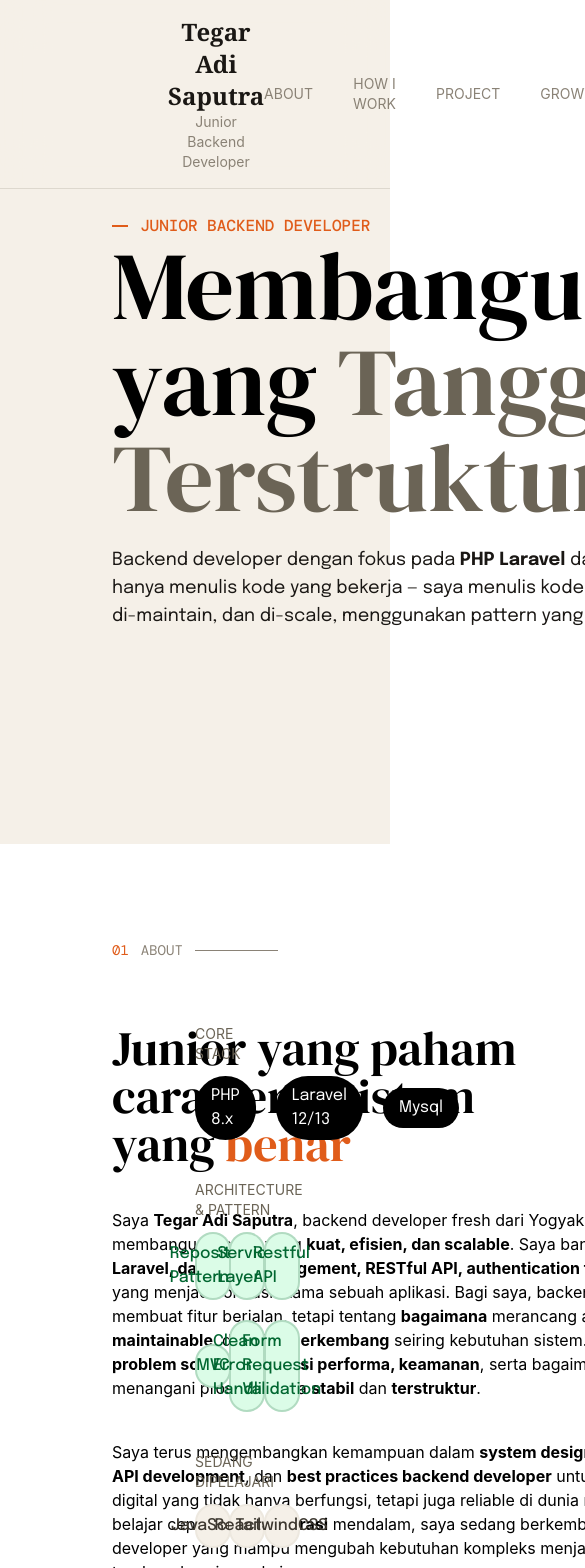
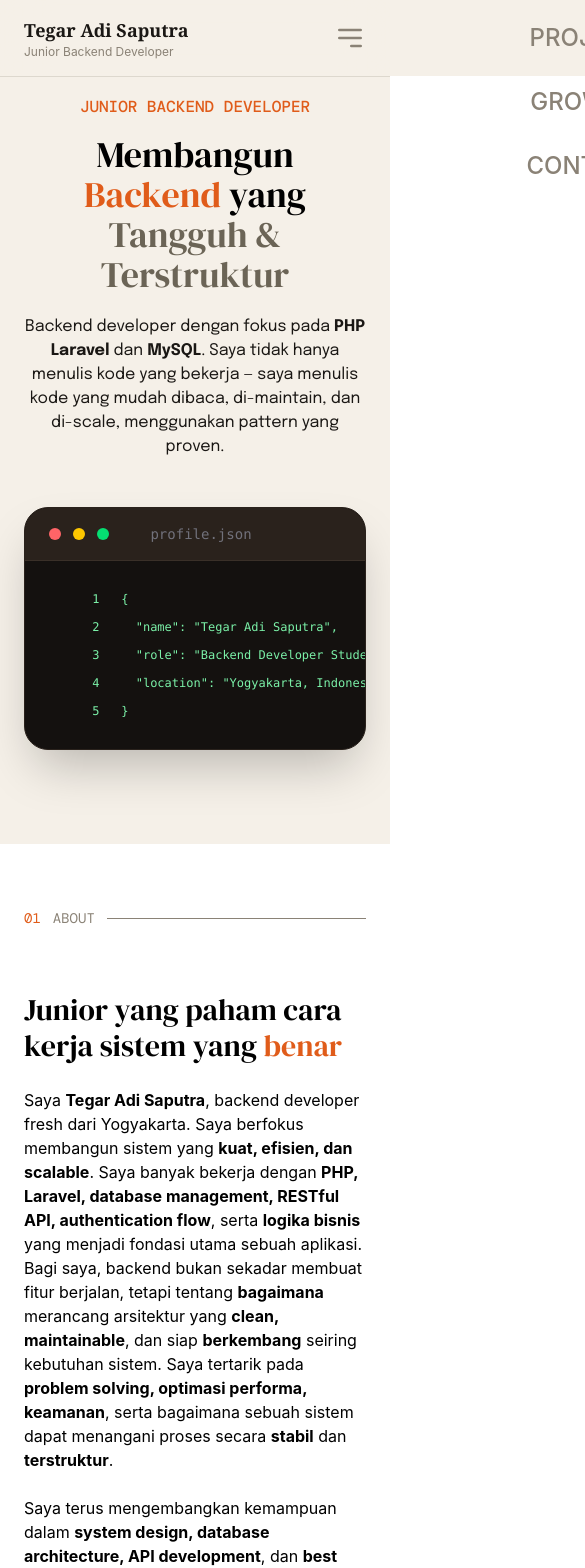
Before and after one commit to tegaradisaputra/tegaradisaputra.github.io, a React (Vite) app: page / in a window 390 px wide. Shown: the top 1568 px of the page, 585 px wide, since content can reach past the window. Built offline with nearby package versions, Linux system fonts and the light colour scheme.

Commit message:
fix: responsif

```diff
--- a/src/components/About.jsx
+++ b/src/components/About.jsx
@@ -3,7 +3,7 @@ import React from 'react'
 export default function About() {
   return (
     <>
-      <section id='about' className='py-24 px-28 flex justify-between items-center bg-surface'>
+      <section id='about' className='py-16 md:py-24 px-6 md:px-12 lg:px-28 flex flex-col lg:flex-row justify-between items-center bg-surface'>
         <div className='w-full'>
 
           <div className="flex justify-start mb-16 items-center gap-3 text-text-muted text-sm font-family-mono">
@@ -11,22 +11,22 @@ export default function About() {
                 <hr className='flex-1 border-t border-text-muted bordesm'/>
           </div>
 
-          <div className="grid grid-cols-2">
+          <div className="grid grid-cols-1 lg:grid-cols-2 gap-12 lg:gap-20">
             <div className="flex flex-col">
-              <h3 className='font-family-serif font-medium text-5xl w-md'>Junior yang paham cara kerja sistem yang <span className='text-accent'>benar</span></h3>
+              <h3 className='font-family-serif font-medium text-3xl md:text-5xl max-w-md'>Junior yang paham cara kerja sistem yang <span className='text-accent'>benar</span></h3>
 
-              <p className='mt-10 w-2xl'>
+              <p className='mt-6 md:mt-10 max-w-2xl'>
                 Saya <span className='font-bold'>Tegar Adi Saputra</span>, backend developer fresh dari Yogyakarta. Saya berfokus membangun sistem yang <span className='font-bold'>kuat, efisien, dan scalable</span>. Saya banyak bekerja dengan <span className='font-bold'>PHP, Laravel, database management, RESTful API, authentication flow</span>, serta <span className='font-bold'>logika bisnis</span> yang menjadi fondasi utama sebuah aplikasi.
                 Bagi saya, backend bukan sekadar membuat fitur berjalan, tetapi tentang <span className="font-bold">bagaimana</span> merancang arsitektur yang <span className="font-bold">clean, maintainable</span>, dan siap <span className="font-bold">berkembang</span> seiring kebutuhan sistem. Saya tertarik pada <span className='font-bold'>problem solving, optimasi performa, keamanan</span>, serta bagaimana sebuah sistem dapat menangani proses secara <span className='font-bold'>stabil</span> dan <span className='font-bold'>terstruktur</span>.
               </p>
 
-              <p className='mt-10 w-2xl'>
+              <p className='mt-6 md:mt-10 max-w-2xl'>
                 Saya terus mengembangkan kemampuan dalam <span className='font-bold'>system design, database architecture, API development</span>, dan <span className="font-bold">best practices backend developer</span> untuk membangun solusi digital yang tidak hanya berfungsi, tetapi juga reliable di dunia nyata.
                 Dengan <span className='font-bold'>mindset</span> belajar cepat dan <span className='font-bold'>eksplorasi</span> mendalam, saya sedang berkembang menjadi backend developer yang mampu mengubah kebutuhan kompleks menjadi sistem yang solid, terukur, dan siap pakai.
               </p>
 
-              <div className="mt-10 border border-accent rounded-md p-4 w-2xl bg-accent-soft ">
-                <p className='text-text'><span className='text-accent font-medium'>Jujur soal skill level:</span> Saya junior yang baru memulai karir, tapi saya memahami <span className='italic'>mengapa</span> sebuah pattern digunakan,  bukan hanya cara menggunakannya. Saya cepat belajar dan sangat eager untuk berkembang.
+              <div className="mt-8 md:mt-10 border border-accent rounded-md p-4 max-w-2xl bg-accent-soft ">
+                <p className='text-text text-sm md:text-base'><span className='text-accent font-medium'>Jujur soal skill level:</span> Saya junior yang baru memulai karir, tapi saya memahami <span className='italic'>mengapa</span> sebuah pattern digunakan,  bukan hanya cara menggunakannya. Saya cepat belajar dan sangat eager untuk berkembang.
                 </p>
               </div>
             </div>
@@ -35,7 +35,7 @@ export default function About() {
 
               <div className="mb-10">
                 <p className='text-sm text-code-muted mb-3'>CORE STACK</p>
-                <div className="flex justify-start items-center gap-5 font-family-sans">
+                <div className="flex flex-wrap justify-start items-center gap-3 md:gap-5 font-family-sans text-xs md:text-sm">
                   <p className='bg-black text-surface py-2 px-4 rounded-full'>PHP 8.x</p>
                   <p className='bg-black text-surface py-2 px-4 rounded-full'>Laravel 12/13</p>
                   <p className='bg-black text-surface py-2 px-4 rounded-full'>Mysql</p>
@@ -46,33 +46,22 @@ export default function About() {
 
                 <p className='text-sm text-code-muted mb-3'>ARCHITECTURE & PATTERN</p>
 
-                <div className="grid grid-cols-3 justify-start items-center gap-5 font-family-sans">
-
+                <div className="grid grid-cols-1 sm:grid-cols-2 md:grid-cols-3 justify-start items-center gap-3 md:gap-5 font-family-sans text-xs md:text-sm">
                   <p className='bg-green-100 border-2 w-full flex justify-center items-center  border-green-900/20 text-green-800 font-medium py-2 px-4 rounded-full'>Repository Pattern</p>
-
                   <p className='bg-green-100 border-2 w-full flex justify-center items-center border-green-900/20 text-green-800 font-medium py-2 px-4 rounded-full'>Service Layer</p>
-
                   <p className='bg-green-100 border-2 w-full flex justify-center items-center border-green-900/20 text-green-800 font-medium py-2 px-4 rounded-full'>Restful API</p>
-
                   <p className='bg-green-100 border-2 w-full flex justify-center items-center border-green-900/20 text-green-800 font-medium py-2 px-4 rounded-full'>MVC</p>
-
                   <p className='bg-green-100 border-2 w-full flex justify-center items-center border-green-900/20 text-green-800 font-medium py-2 px-4 rounded-full'>Clean Error Handling</p>
-
-                  <p className='bg-green-100 border-2 w-full flex justify-center items-center border-green-900/20 text-green-800 font-medium py-2 px-4 rounded-full'>Form Request Validation</p>
-
+                  <p className='bg-green-100 border-2 w-full flex justify-center items-center border-green-900/20 text-green-800 font-medium py-2 px-4 rounded-full text-center'>Form Request Validation</p>
                 </div>
               </div>
 
               <div className="mb-10">
                 <p className='text-sm text-code-muted mb-3'>SEDANG DIPELAJARI</p>
-                <div className="grid grid-cols-3 justify-start items-center gap-5 font-family-sans">
-
+                <div className="grid grid-cols-2 md:grid-cols-3 justify-start items-center gap-3 md:gap-5 font-family-sans text-xs md:text-sm">
                   <p className='bg-background border-2 w-full flex justify-center items-center  border-background-secondary text-text-secondary font-medium py-2 px-4 rounded-full'>JavaScript</p>
-
                   <p className='bg-background border-2 w-full flex justify-center items-center  border-background-secondary text-text-secondary font-medium py-2 px-4 rounded-full'>ReactJS</p>
-
                   <p className='bg-background border-2 w-full flex justify-center items-center  border-background-secondary text-text-secondary font-medium py-2 px-4 rounded-full'>TailwindCSS</p>
-
                 </div>
               </div>
 
--- a/src/components/Footer.jsx
+++ b/src/components/Footer.jsx
@@ -2,7 +2,7 @@ import React from "react";
 
 export default function Footer() {
   return (
-    <footer className="w-full border-t border-zinc-800 bg-[#0f0b08] px-6 md:px-16 lg:px-24 py-8">
+    <footer className="w-full border-t border-zinc-800 bg-[#0f0b08] px-6 md:px-12 lg:px-28 py-8">
       <div className="max-w-7xl mx-auto flex flex-col md:flex-row items-center justify-between gap-4">
         <div className="text-center md:text-left">
           <p className="text-sm text-zinc-500">
--- a/src/components/Growth.jsx
+++ b/src/components/Growth.jsx
@@ -52,7 +52,7 @@ export default function Growth() {
   };
 
   return (
-    <section id="growth" className="w-full bg-[#f5f1e8] px-6 py-16 md:px-16 lg:px-24 text-[#1d1b19]">
+    <section id="growth" className="w-full bg-[#f5f1e8] px-6 md:px-12 lg:px-28 py-16 md:py-24 text-[#1d1b19]">
       <div className="max-w-7xl mx-auto">
         <div className="flex items-center gap-4 mb-16">
           <span className="text-xs tracking-[0.35em] uppercase text-[#d46a3a] font-medium">
@@ -67,27 +67,27 @@ export default function Growth() {
         <div className="grid grid-cols-1 lg:grid-cols-2 gap-16">
           <div className="flex flex-col justify-between">
             <div>
-              <h2 className="text-5xl md:text-6xl font-serif font-semibold leading-[1.05] tracking-tight max-w-xl">
+              <h2 className="text-3xl md:text-6xl font-serif font-semibold leading-[1.05] tracking-tight max-w-xl">
                 Junior yang tahu
-                <br />
+                <br className="hidden md:block" />
                 apa yang belum
-                <br />
+                <br className="hidden md:block" />
                 <span className="italic text-[#d46a3a] font-medium">
                   dia tahu.
                 </span>
               </h2>
 
-              <p className="mt-10 text-lg text-neutral-700 leading-relaxed max-w-xl">
+              <p className="mt-6 md:mt-10 text-base md:text-lg text-neutral-700 leading-relaxed max-w-xl">
                 Saya percaya bahwa developer yang baik adalah yang jujur soal
                 gap skill-nya. Ini adalah roadmap belajar saya saat ini –
                 transparan dan terus bergerak maju.
               </p>
             </div>
 
-            <div className="mt-14 border border-neutral-300 rounded-xl p-6 bg-[#f8f4ec] max-w-2xl">
+            <div className="mt-10 md:mt-14 border border-neutral-300 rounded-xl p-6 bg-[#f8f4ec] max-w-2xl">
               <div className="flex gap-4">
-                <span className="text-2xl">🎯</span>
-                <p className="text-base leading-relaxed text-neutral-800">
+                <span className="text-xl md:text-2xl">🎯</span>
+                <p className="text-sm md:text-base leading-relaxed text-neutral-800">
                   Target saya dalam 6 bulan - 1 tahun ke depan: membangun aplikasi fullstack
                   yang solid dengan Laravel + React.js, memahami JavaScript lebih
                   dalam untuk frontend modern, menggunakan Docker untuk workflow
@@ -111,10 +111,10 @@ export default function Growth() {
                 </div>
 
                 <div>
-                  <h3 className="text-2xl font-semibold tracking-tight">
+                  <h3 className="text-xl md:text-2xl font-semibold tracking-tight">
                     {item.title}
                   </h3>
-                  <p className="mt-1 text-neutral-500 text-base leading-relaxed">
+                  <p className="mt-1 text-neutral-500 text-sm md:text-base leading-relaxed">
                     {item.desc}
                   </p>
                 </div>
--- a/src/components/Header.jsx
+++ b/src/components/Header.jsx
@@ -1,6 +1,8 @@
-import React from 'react'
+import React, { useState } from 'react'
 
 export default function Header() {
+  const [isMenuOpen, setIsMenuOpen] = useState(false)
+
   const navItems = [
     { label: 'ABOUT', id: 'about' },
     { label: 'HOW I WORK', id: 'how-i-work' },
@@ -11,27 +13,28 @@ export default function Header() {
 
   const scrollToSection = (id) => {
     const section = document.getElementById(id)
-
     if (section) {
       section.scrollIntoView({
         behavior: 'smooth',
         block: 'start',
       })
+      setIsMenuOpen(false)
     }
   }
 
   return (
-    <header className="flex justify-between items-center w-full bg-background/80 backdrop-blur-xl px-42 py-4 border-b border-border z-50 fixed top-0">
-      <div className="logo flex flex-col text-center">
-        <h2 className="font-bold text-text font-serif text-2xl">
+    <header className="flex justify-between items-center w-full bg-background/80 backdrop-blur-xl px-6 md:px-12 lg:px-28 py-4 border-b border-border z-50 fixed top-0">
+      <div className="logo flex flex-col">
+        <h2 className="font-bold text-text font-serif text-lg md:text-2xl">
           Tegar Adi Saputra
         </h2>
-        <h3 className="text-sm text-text-muted">
+        <h3 className="text-xs md:text-sm text-text-muted">
           Junior Backend Developer
         </h3>
       </div>
 
-      <nav className="flex justify-center items-center font-sans gap-10 text-sm text-text-muted">
+      {/* Desktop Navigation */}
+      <nav className="hidden lg:flex justify-center items-center font-sans gap-10 text-sm text-text-muted">
         {navItems.map((item) => (
           <button
             key={item.id}
@@ -42,6 +45,43 @@ export default function Header() {
           </button>
         ))}
       </nav>
+
+      {/* Mobile Menu Button */}
+      <button
+        className="lg:hidden text-text-muted focus:outline-none"
+        onClick={() => setIsMenuOpen(!isMenuOpen)}
+      >
+        {isMenuOpen ? (
+          <svg xmlns="http://www.w3.org/2000/svg" className="h-8 w-8" fill="none" viewBox="0 0 24 24" stroke="currentColor">
+            <path strokeLinecap="round" strokeLinejoin="round" strokeWidth={2} d="M6 18L18 6M6 6l12 12" />
+          </svg>
+        ) : (
+          <svg xmlns="http://www.w3.org/2000/svg" className="h-8 w-8" fill="none" viewBox="0 0 24 24" stroke="currentColor">
+            <path strokeLinecap="round" strokeLinejoin="round" strokeWidth={2} d="M4 6h16M4 12h16m-7 6h7" />
+          </svg>
+        )}
+      </button>
+
+      {/* Mobile Navigation Overlay */}
+      <div className={`fixed inset-0 bg-background z-[60] flex flex-col items-center justify-center gap-8 transition-transform duration-300 ease-in-out lg:hidden ${isMenuOpen ? 'translate-x-0' : 'translate-x-full'}`}>
+        <button
+          className="absolute top-6 right-6 text-text-muted"
+          onClick={() => setIsMenuOpen(false)}
+        >
+          <svg xmlns="http://www.w3.org/2000/svg" className="h-10 w-10" fill="none" viewBox="0 0 24 24" stroke="currentColor">
+            <path strokeLinecap="round" strokeLinejoin="round" strokeWidth={2} d="M6 18L18 6M6 6l12 12" />
+          </svg>
+        </button>
+        {navItems.map((item) => (
+          <button
+            key={item.id}
+            onClick={() => scrollToSection(item.id)}
+            className="text-2xl font-medium text-text-muted hover:text-accent transition-colors duration-300"
+          >
+            {item.label}
+          </button>
+        ))}
+      </div>
     </header>
   )
 }
--- a/src/components/Hero.jsx
+++ b/src/components/Hero.jsx
@@ -4,19 +4,19 @@ import profilePhoto from '../assets/photos/pp.jpeg'
 export default function Hero() {
   return (
     <>
-        <section className='h-screen flex justify-between items-center px-28 bg-background'>
-            <div className="">
-              <div className="flex justify-start items-center gap-3 text-accent font-medium font-family-mono">
-                <div className='border w-4'></div>
+        <section className='min-h-screen lg:h-screen flex flex-col lg:flex-row justify-center lg:justify-between items-center px-6 md:px-12 lg:px-28 py-20 lg:py-0 bg-background gap-12 lg:gap-0'>
+            <div className="flex flex-col items-center lg:items-start text-center lg:text-left">
+              <div className="flex justify-center lg:justify-start items-center gap-3 text-accent font-medium font-family-mono mb-4 lg:mb-0">
+                <div className='border w-4 hidden lg:block'></div>
                 JUNIOR BACKEND DEVELOPER
               </div>
 
-              <h2 className='text-8xl font-medium text-left font-family-serif w-5xl'>Membangun <span className='text-accent'>Backend</span> yang <span className='text-code-muted'>Tangguh & Terstruktur</span></h2>
+              <h2 className='text-4xl md:text-6xl lg:text-8xl font-medium font-family-serif max-w-5xl'>Membangun <span className='text-accent'>Backend</span> yang <span className='text-code-muted'>Tangguh & Terstruktur</span></h2>
 
-              <p className='text-lg text-text font-family-sans w-2xl mt-5'>Backend developer dengan fokus pada <span className='font-bold'>PHP Laravel </span>dan <span className='font-bold'>MySQL</span>. Saya tidak hanya menulis kode yang bekerja — saya menulis kode yang mudah dibaca, di-maintain, dan di-scale, menggunakan pattern yang proven.</p>
+              <p className='text-base md:text-lg text-text font-family-sans max-w-2xl mt-5'>Backend developer dengan fokus pada <span className='font-bold'>PHP Laravel </span>dan <span className='font-bold'>MySQL</span>. Saya tidak hanya menulis kode yang bekerja — saya menulis kode yang mudah dibaca, di-maintain, dan di-scale, menggunakan pattern yang proven.</p>
             </div>
 
-            <div className="w-full max-w-3xl rounded-3xl overflow-hidden shadow-2xl border border-[#2a221c] bg-[#14110f]">
+            <div className="w-full lg:max-w-3xl rounded-3xl overflow-hidden shadow-2xl border border-[#2a221c] bg-[#14110f]">
               <div className="flex items-center justify-between px-6 py-4 bg-[#2a221c] border-b border-[#3a3028]">
                 <div className="flex gap-3">
                   <span className="w-3 h-3 rounded-full bg-red-400"></span>
@@ -31,7 +31,7 @@ export default function Hero() {
                 <div className="w-12"></div>
               </div>
 
-              <div className="p-8 md:p-10 font-mono text-sm md:text-lg leading-9 overflow-x-auto">
+              <div className="p-6 md:p-10 font-mono text-xs md:text-lg leading-7 md:leading-9 overflow-x-auto">
                 <pre className="text-green-300">
       {`      1   {
       2     "name": "Tegar Adi Saputra",
--- a/src/components/Projects.jsx
+++ b/src/components/Projects.jsx
@@ -2,7 +2,7 @@ import React from "react";
 
 export default function Projects() {
   return (
-    <section id="project" className="py-24 px-28 bg-surface">
+    <section id="project" className="py-16 md:py-24 px-6 md:px-12 lg:px-28 bg-surface">
       <div className="w-full">
         <div className="flex justify-start items-center mb-16 gap-4 text-text-muted text-xs tracking-[0.35em] uppercase font-family-mono">
           <span className="text-accent">03</span>
@@ -12,8 +12,8 @@ export default function Projects() {
       </div>
 
       <div className="max-w-4xl">
-        <h2 className="font-family-serif text-7xl leading-tight font-medium text-text-primary">
-          Dua project, <br />
+        <h2 className="font-family-serif text-4xl md:text-6xl lg:text-7xl leading-tight font-medium text-text-primary">
+          Dua project, <br className="hidden md:block" />
           satu standar kode.
         </h2>
 
@@ -24,16 +24,16 @@ export default function Projects() {
 
       <div className="mt-20 border-t border-text-muted/20"></div>
 
-      <div className="relative grid grid-cols-12 gap-8 py-14 border-b border-text-muted/20 group cursor-pointer overflow-hidden">
+      <div className="relative flex flex-col lg:grid lg:grid-cols-12 gap-6 lg:gap-8 py-10 lg:py-14 border-b border-text-muted/20 group cursor-pointer overflow-hidden">
         <div className="absolute inset-0 bg-gradient-to-r from-[#f3e8df] via-[#f8f3ef] to-transparent -translate-x-full group-hover:translate-x-0 transition-transform duration-700 ease-out"></div>
 
-        <div className="col-span-1 relative z-10">
-          <span className="font-family-serif text-6xl italic text-text-muted/40 transition-transform duration-500 ease-out group-hover:translate-x-3">
+        <div className="lg:col-span-1 relative z-10">
+          <span className="font-family-serif text-4xl md:text-6xl italic text-text-muted/40 transition-transform duration-500 ease-out group-hover:translate-x-3">
             01
           </span>
         </div>
 
-        <div className="col-span-8 relative z-10 transition-transform duration-500 ease-out group-hover:translate-x-5">
+        <div className="lg:col-span-8 relative z-10 transition-transform duration-500 ease-out lg:group-hover:translate-x-5">
           <p className="text-xs uppercase tracking-[0.3em] text-accent font-family-mono">
             Rest API · Financing Management System
           </p>
@@ -42,7 +42,7 @@ export default function Projects() {
             LKS 2026 – Digital Pembiayaan UMKM Nasional
           </h3>
 
-          <p className="mt-4 text-lg text-text-muted leading-relaxed max-w-3xl">
+          <p className="mt-4 text-base md:text-lg text-text-muted leading-relaxed max-w-3xl">
             Backend sistem pengajuan pembiayaan berbasis REST API untuk simulasi kompetisi
             LKS 2026. Mencakup autentikasi user, verifikasi bisnis, pengajuan financing,
             installment management, application logs, serta arsitektur modular berbasis
@@ -68,12 +68,12 @@ export default function Projects() {
           </div>
         </div>
 
-        <div className="col-span-3 relative z-10 flex flex-col items-end justify-between">
-          <span className="px-5 py-2 rounded-full border border-green-500/30 bg-green-500/10 text-green-600 text-xs uppercase tracking-[0.25em] font-family-mono">
+        <div className="lg:col-span-3 relative z-10 flex flex-row lg:flex-col items-center lg:items-end justify-between lg:justify-between gap-4 mt-4 lg:mt-0">
+          <span className="px-4 md:px-5 py-2 rounded-full border border-green-500/30 bg-green-500/10 text-green-600 text-[10px] md:text-xs uppercase tracking-[0.25em] font-family-mono whitespace-nowrap">
             ✓ Completed
           </span>
 
-          <div className="flex gap-6 mt-20 text-xs uppercase tracking-[0.25em] font-family-mono">
+          <div className="flex gap-6 lg:mt-20 text-[10px] md:text-xs uppercase tracking-[0.25em] font-family-mono">
             <a
               href="https://github.com/tegaradisaputra/LKS2026_TegarAdiSaputra_SMKN1Pajangan_Backend"
               target="_blank"
@@ -87,16 +87,16 @@ export default function Projects() {
       </div>
 
 
-      <div className="relative grid grid-cols-12 gap-8 py-14 border-b border-text-muted/20 group cursor-pointer overflow-hidden">
+      <div className="relative flex flex-col lg:grid lg:grid-cols-12 gap-6 lg:gap-8 py-10 lg:py-14 border-b border-text-muted/20 group cursor-pointer overflow-hidden">
         <div className="absolute inset-0 bg-gradient-to-r from-[#f3e8df] via-[#f8f3ef] to-transparent -translate-x-full group-hover:translate-x-0 transition-transform duration-700 ease-out"></div>
 
-        <div className="col-span-1 relative z-10">
-          <span className="font-family-serif text-6xl italic text-text-muted/40 transition-transform duration-500 ease-out group-hover:translate-x-3">
+        <div className="lg:col-span-1 relative z-10">
+          <span className="font-family-serif text-4xl md:text-6xl italic text-text-muted/40 transition-transform duration-500 ease-out group-hover:translate-x-3">
             02
           </span>
         </div>
 
-        <div className="col-span-8 relative z-10 transition-transform duration-500 ease-out group-hover:translate-x-5">
+        <div className="lg:col-span-8 relative z-10 transition-transform duration-500 ease-out lg:group-hover:translate-x-5">
           <p className="text-xs uppercase tracking-[0.3em] text-accent font-family-mono">
             Laravel Livewire · Employee Management System
           </p>
@@ -105,7 +105,7 @@ export default function Projects() {
             Employee Data Management Dashboard
           </h3>
 
-          <p className="mt-4 text-lg text-text-muted leading-relaxed max-w-3xl">
+          <p className="mt-4 text-base md:text-lg text-text-muted leading-relaxed max-w-3xl">
             Sistem manajemen data karyawan berbasis Laravel dan Livewire dengan
             implementasi CRUD dinamis tanpa reload halaman. Mencakup employee records
             management, real-time form interaction, validation, dashboard admin, serta
@@ -133,12 +133,12 @@ export default function Projects() {
           </div>
         </div>
 
-        <div className="col-span-3 relative z-10 flex flex-col items-end justify-between">
-          <span className="px-5 py-2 rounded-full border border-green-500/30 bg-green-500/10 text-green-600 text-xs uppercase tracking-[0.25em] font-family-mono">
+        <div className="lg:col-span-3 relative z-10 flex flex-row lg:flex-col items-center lg:items-end justify-between lg:justify-between gap-4 mt-4 lg:mt-0">
+          <span className="px-4 md:px-5 py-2 rounded-full border border-green-500/30 bg-green-500/10 text-green-600 text-[10px] md:text-xs uppercase tracking-[0.25em] font-family-mono whitespace-nowrap">
             ✓ Completed
           </span>
 
-          <div className="flex gap-6 mt-20 text-xs uppercase tracking-[0.25em] font-family-mono">
+          <div className="flex gap-6 lg:mt-20 text-[10px] md:text-xs uppercase tracking-[0.25em] font-family-mono">
             <a
               href="https://github.com/tegaradisaputra/laravel-crud-employees"
               target="_blank"
```
Also changed, not shown: src/components/Contact.jsx (+8 -8 lines), src/components/HowToWork.jsx (+24 -66 lines).
